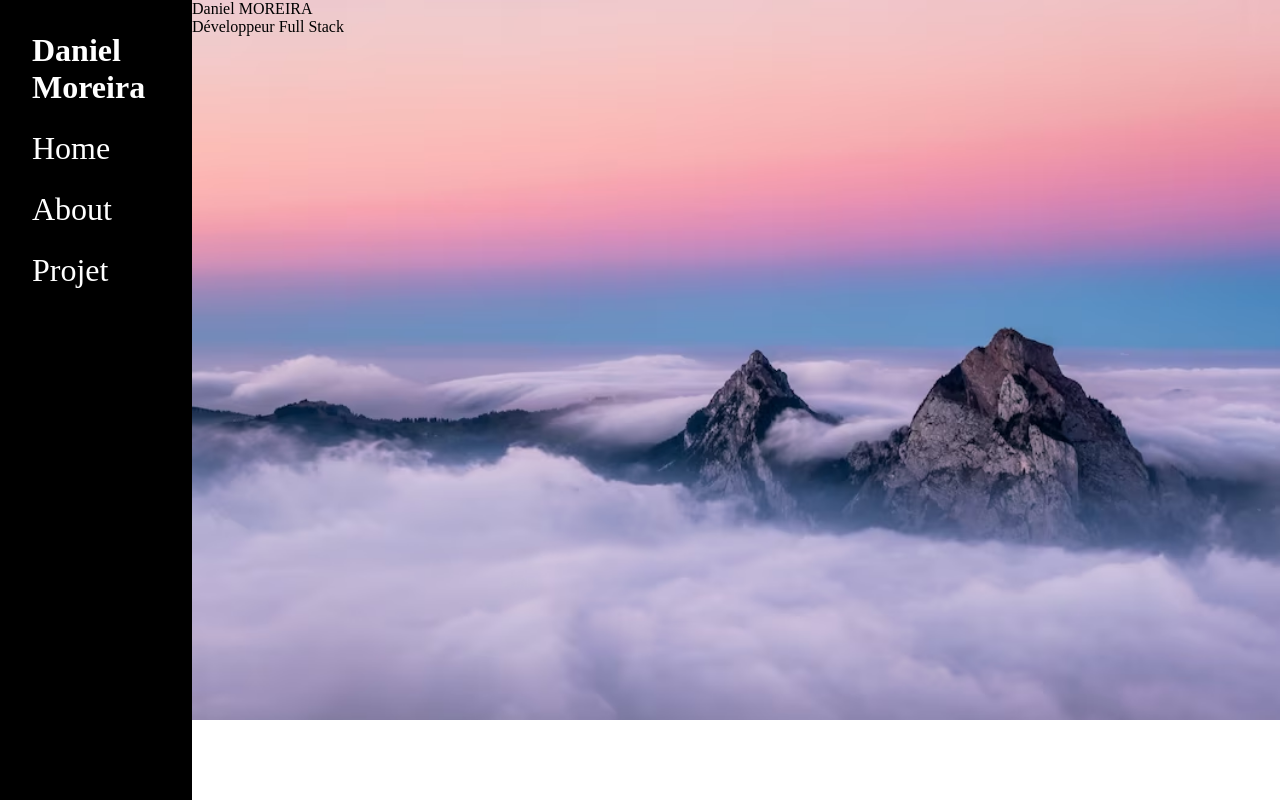
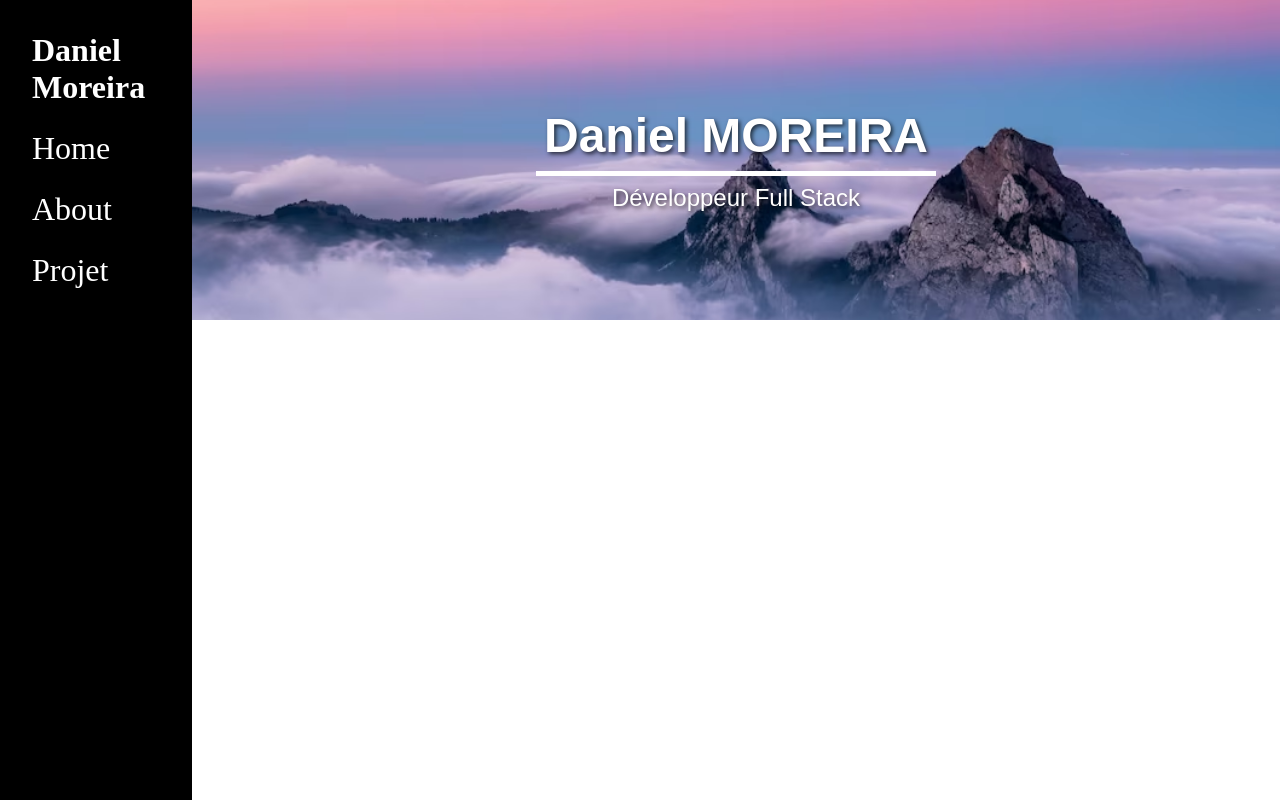
Before and after one commit to DanielMoreira45/Portfolio, an Angular app: page /home in a window 1280 px wide. Built offline with nearby package versions, Linux system fonts and the light colour scheme.

Commit message:
IMP - rework home page

```diff
--- a/src/app/pages/home/home.component.css
+++ b/src/app/pages/home/home.component.css
@@ -1,6 +1,39 @@
 .home {
+    position: relative;
+}
+
+.home-title {
+    position: sticky;
+    top: 0;
     background-image: url('img/home_background.png');
     background-size: cover;
     background-position: center;
-    min-height: 90vh;
+    display: flex;
+    flex-direction: column;
+    align-items: center;
+    justify-content: center;
+    color: white;
+    text-shadow: 2px 2px 4px rgba(0, 0, 0, 0.7);
+    min-height: 40vh;
+    z-index: 1;
+    font-family: 'Arial', sans-serif;
+    font-size: 1.5rem;
 }
+
+.home-title > * {
+    margin: 0;
+    padding: 0.5rem;
+}
+
+.home-title h1 {
+    border-bottom: 5px solid white;
+    border-bottom-color: white;
+}
+
+.home-content {
+    background-color: white;
+    color: black;
+    height: 50vh;
+    position: relative;
+    z-index: 2;
+}
--- a/src/app/pages/home/home.component.html
+++ b/src/app/pages/home/home.component.html
@@ -1,6 +1,7 @@
 <div class="home">
-    <div>
-        <div>Daniel MOREIRA</div>
-        <div class="home-subtitle">Développeur Full Stack</div>
+    <div class="home-title">
+        <h1>Daniel MOREIRA</h1>
+        <p>Développeur Full Stack</p>
     </div>
+    <div class="home-content"></div>
 </div>
```
